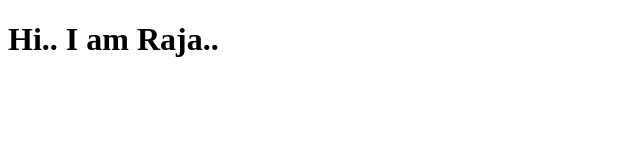
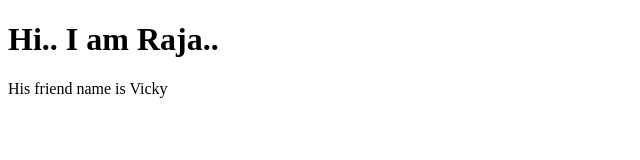
Before and after one commit to Vigneshwaran-7/ProjectRepo, a plain HTML site: page dum.html in a window 1280 px wide. Shown: the whole page, without its empty margins (0-640 px from the left). Drawn offline with Linux system fonts and the light colour scheme.

Commit message:
dum html file modified

```diff
--- a/dum.html
+++ b/dum.html
@@ -8,6 +8,6 @@
 </head>
 <body>
     <h1>Hi.. I am Raja..</h1>
-
+    <p>His friend name is Vicky</p>
 </body>
 </html>
```
